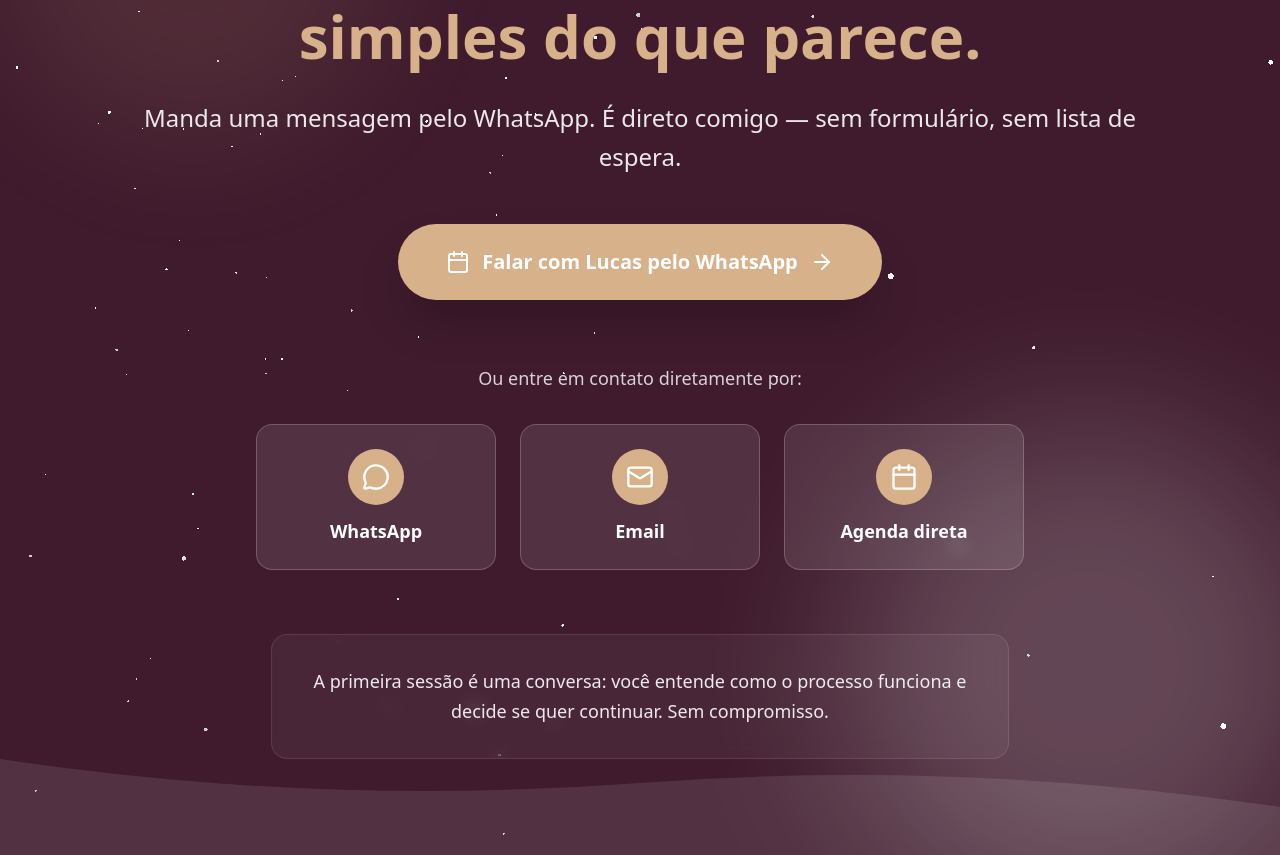
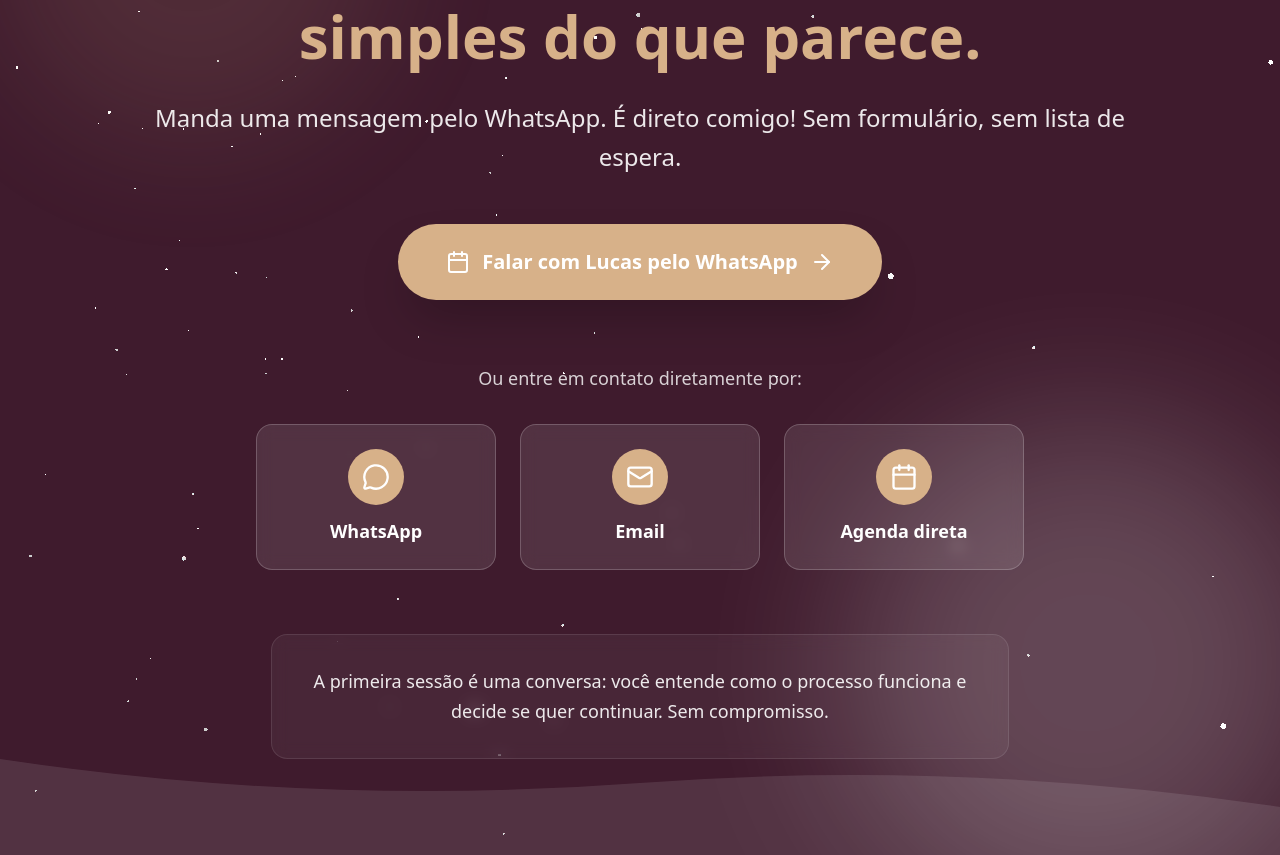
Before and after one commit to franciscogrimes/landing-page-braga, a Next.js app: page / in a window 1280 px wide. Shown: the part 8728-9583 px from the top of the page. Built offline with nearby package versions, Linux system fonts and the light colour scheme.

Commit message:
Atualizar o CTA.tsx

```diff
--- a/src/app/_components/CTA.tsx
+++ b/src/app/_components/CTA.tsx
@@ -76,7 +76,7 @@ export default function CTAFinal() {
             </h2>
 
             <p className="text-xl md:text-2xl text-white/90 mb-12 leading-relaxed">
-              Manda uma mensagem pelo WhatsApp. É direto comigo — sem formulário, sem lista de espera.
+              Manda uma mensagem pelo WhatsApp. É direto comigo! Sem formulário, sem lista de espera.
             </p>
 
             <motion.div
```
